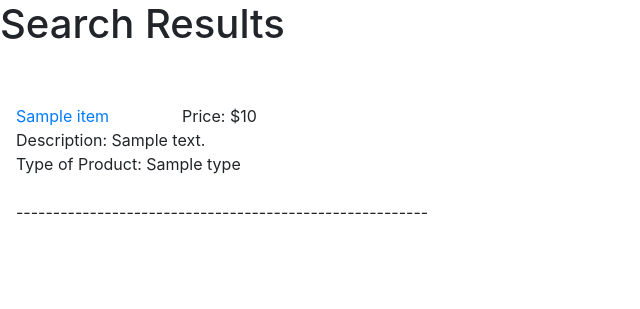
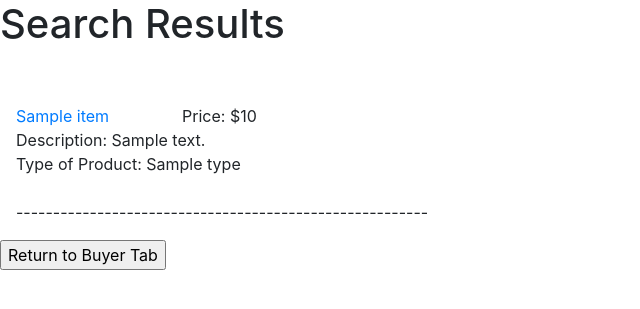
Before and after one commit to Arceus1ooo/Exchange4Students, a Flask app: template templates/itemList.html in a window 1280 px wide. Shown: the top 309 px of the page, without its empty margins (0-640 px from the left). Run offline with Flask 2, Linux system fonts and the light colour scheme; the template is opened without the code that fills it: most values are stand-ins (such as "Sample title", 1, 10 or a date in 2020); some libraries are stand-ins or nearby versions.

Commit message:
nothing new

```diff
--- a/templates/itemList.html
+++ b/templates/itemList.html
@@ -28,6 +28,6 @@
 </p>
 {% endfor %}
 
-
+<a href="/buy"><input type="button" value="Return to Buyer Tab"></a>
 
 {%endblock%}
```
